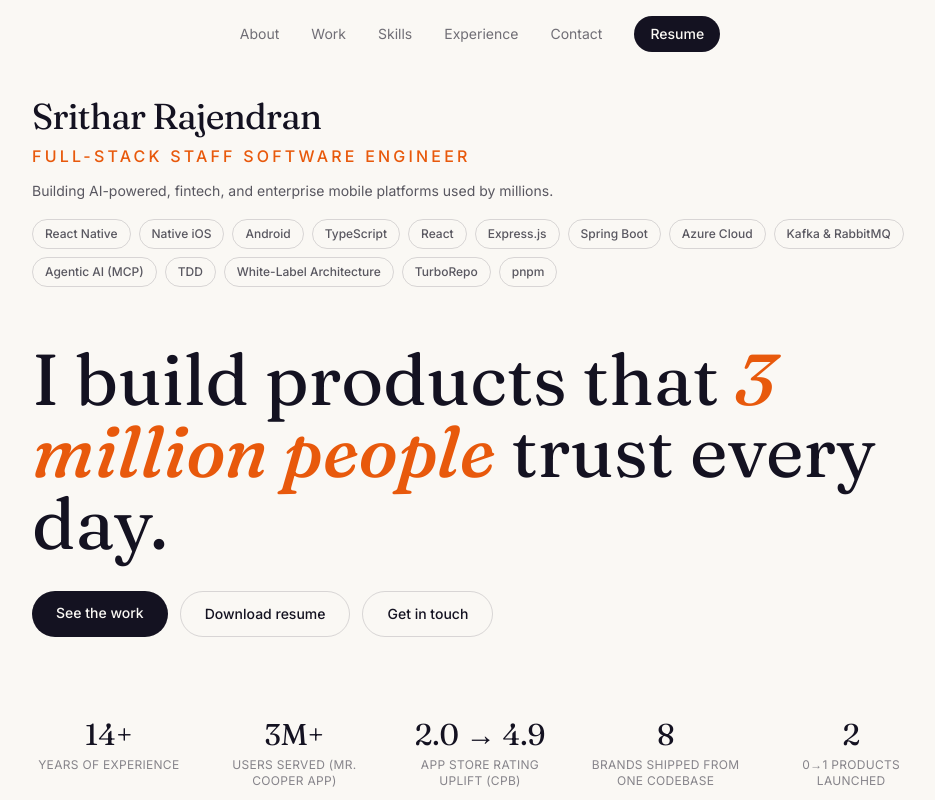
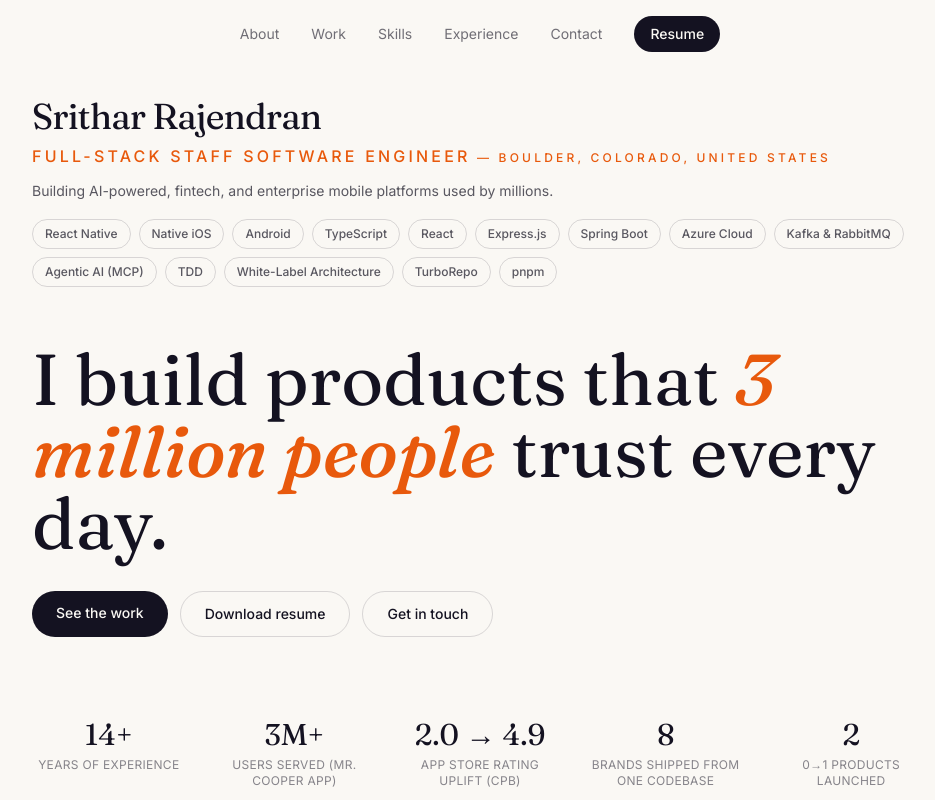
Before and after one commit to sritharIOS/PersonalSite, a React (Vite) app: page / in a window 1280 px wide. Shown: the top 800 px of the page, without its empty margins (160-1095 px from the left). Built offline with nearby package versions, Linux system fonts and the light colour scheme.

Commit message:
Add location back next to position line in hero

```diff
--- a/src/components/Hero.tsx
+++ b/src/components/Hero.tsx
@@ -21,6 +21,7 @@ export default function Hero() {
 
         <p className="mt-2 text-accent font-medium tracking-[0.2em] uppercase">
           <span className="text-sm sm:text-base">Full-Stack Staff Software Engineer</span>
+          <span className="text-xs"> — {profile.location}</span>
         </p>
 
         <p className="mt-3 max-w-xl text-sm text-ink/70 leading-relaxed">{profile.tagline}</p>
```
